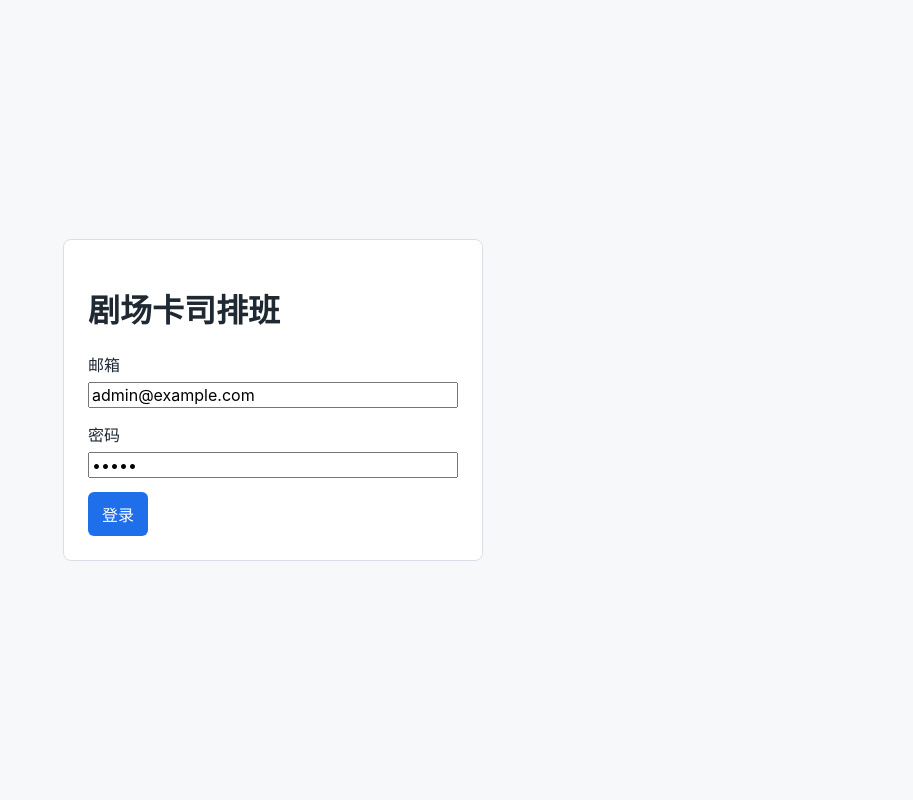
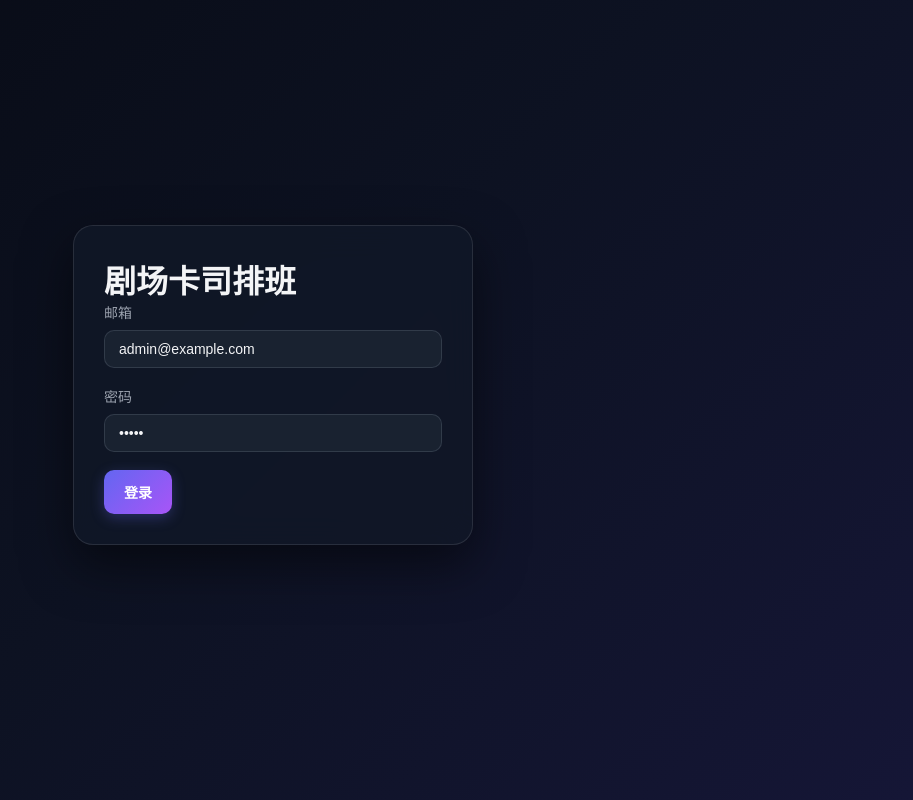
Before and after one commit to disfeng/theater-cast-scheduler, a React (Vite) app in the folder frontend/: page / in a window 1280 px wide. Shown: the whole page, without its empty margins (367-1280 px from the left). Built offline with nearby package versions, Linux system fonts and the light colour scheme.

Commit message:
style: apply premium dark-mode design system with Outfit typography and glassmorphism

```diff
--- a/frontend/src/pages/admin/MonthlyPlanPage.tsx
+++ b/frontend/src/pages/admin/MonthlyPlanPage.tsx
@@ -85,14 +85,25 @@ export function MonthlyPlanPage() {
       </div>
 
       <div className="panel">
-        <h3>本月场次</h3>
-        <ul>
+        <h3>本月场次 ({performances.length})</h3>
+        <div style={{ display: "grid", gridTemplateColumns: "repeat(auto-fill, minmax(200px, 1fr))", gap: "16px", marginTop: "10px" }}>
           {performances.map((performance) => (
-            <li key={performance.id}>
-              {performance.performance_date} {performance.slot}
-            </li>
+            <div key={performance.id} className="panel" style={{ padding: "16px", margin: 0, background: "rgba(255, 255, 255, 0.03)" }}>
+              <span style={{ display: "none" }}>{performance.performance_date} {performance.slot}</span>
+              <div style={{ fontWeight: "bold", fontSize: "16px", marginBottom: "8px" }}>
+                {performance.performance_date}
+              </div>
+              <div style={{ display: "flex", justifyContent: "space-between", alignItems: "center" }}>
+                <span className="badge badge-success" style={{ textTransform: "capitalize" }}>
+                  {performance.slot === "early" ? "下午场" : performance.slot === "late" ? "晚场" : performance.slot}
+                </span>
+                <span style={{ fontSize: "12px", color: "var(--text-secondary)" }}>
+                  {performance.status === "draft" ? "草稿" : "已发布"}
+                </span>
+              </div>
+            </div>
           ))}
-        </ul>
+        </div>
       </div>
     </section>
   );
--- a/frontend/src/styles.css
+++ b/frontend/src/styles.css
@@ -1,61 +1,64 @@
+@import url('https://fonts.googleapis.com/css2?family=Outfit:wght@300;400;500;600;700&display=swap');
+
+:root {
+  --bg-gradient: linear-gradient(135deg, #070a13 0%, #0d1222 50%, #151636 100%);
+  --panel-bg: rgba(17, 22, 39, 0.7);
+  --panel-border: rgba(255, 255, 255, 0.08);
+  --panel-shadow: 0 8px 32px 0 rgba(0, 0, 0, 0.5);
+  --sidebar-bg: #030611;
+  --text-primary: #f3f4f6;
+  --text-secondary: #9ca3af;
+  --primary: #6366f1;
+  --primary-hover: #4f46e5;
+  --accent: #a855f7;
+  --success: #10b981;
+  --danger: #ef4444;
+  --input-bg: rgba(31, 41, 55, 0.7);
+  --input-border: rgba(75, 85, 99, 0.5);
+  --font-family: 'Outfit', Inter, ui-sans-serif, system-ui, sans-serif;
+}
+
 * {
   box-sizing: border-box;
+  margin: 0;
+  padding: 0;
+  transition: background-color 0.2s ease, border-color 0.2s ease, transform 0.2s ease, box-shadow 0.2s ease;
 }
 
 body {
-  margin: 0;
-  font-family: Inter, ui-sans-serif, system-ui, -apple-system, BlinkMacSystemFont, "Segoe UI", sans-serif;
-  background: #f7f8fa;
-  color: #1f2933;
+  font-family: var(--font-family);
+  background: var(--bg-gradient);
+  background-attachment: fixed;
+  color: var(--text-primary);
+  min-height: 100vh;
+  -webkit-font-smoothing: antialiased;
+  -moz-osx-font-smoothing: grayscale;
 }
 
-button,
-input,
-select,
-textarea {
-  font: inherit;
-}
-
-.login {
-  min-height: 100vh;
-  display: grid;
-  place-items: center;
-  padding: 24px;
-}
-
-.panel {
-  width: min(420px, 100%);
-  background: #ffffff;
-  border: 1px solid #d9dee7;
-  border-radius: 8px;
-  padding: 24px;
-}
-
-.field {
-  display: grid;
-  gap: 6px;
-  margin-bottom: 14px;
-}
-
-.button {
-  border: 0;
-  border-radius: 6px;
-  background: #1f6feb;
-  color: white;
-  padding: 10px 14px;
-  cursor: pointer;
-}
-
+/* Sidebar and layout */
 .shell {
   display: grid;
-  grid-template-columns: 240px 1fr;
+  grid-template-columns: 260px 1fr;
   min-height: 100vh;
 }
 
 .sidebar {
-  background: #111827;
-  color: white;
-  padding: 20px;
+  background: var(--sidebar-bg);
+  border-right: 1px solid var(--panel-border);
+  padding: 28px 20px;
+  display: flex;
+  flex-direction: column;
+  gap: 32px;
+}
+
+.sidebar h1 {
+  font-size: 22px;
+  font-weight: 700;
+  letter-spacing: -0.5px;
+  background: linear-gradient(135deg, #38bdf8 0%, #818cf8 50%, #c084fc 100%);
+  -webkit-background-clip: text;
+  -webkit-text-fill-color: transparent;
+  padding-bottom: 4px;
 }
 
 .nav {
@@ -63,6 +66,246 @@ textarea {
   gap: 8px;
 }
 
+.nav .button {
+  background: transparent;
+  color: var(--text-secondary);
+  border: 1px solid transparent;
+  border-radius: 10px;
+  padding: 12px 16px;
+  text-align: left;
+  display: flex;
+  align-items: center;
+  gap: 12px;
+  font-weight: 500;
+  font-size: 15px;
+  transition: all 0.2s cubic-bezier(0.4, 0, 0.2, 1);
+  cursor: pointer;
+  width: 100%;
+}
+
+.nav .button:hover {
+  background: rgba(255, 255, 255, 0.05);
+  color: var(--text-primary);
+  transform: translateX(4px);
+}
+
+.nav .button.active {
+  background: linear-gradient(135deg, rgba(99, 102, 241, 0.15) 0%, rgba(168, 85, 247, 0.15) 100%);
+  border-color: rgba(99, 102, 241, 0.4);
+  color: var(--text-primary);
+  box-shadow: 0 0 20px rgba(99, 102, 241, 0.1);
+}
+
+.nav .button.active svg {
+  color: var(--primary);
+  filter: drop-shadow(0 0 5px rgba(99, 102, 241, 0.5));
+}
+
 .content {
+  padding: 40px;
+  overflow-y: auto;
+}
+
+/* Page content elements */
+h2 {
+  font-size: 28px;
+  font-weight: 700;
+  margin-bottom: 24px;
+  letter-spacing: -0.5px;
+  background: linear-gradient(135deg, #ffffff 0%, #cbd5e1 100%);
+  -webkit-background-clip: text;
+  -webkit-text-fill-color: transparent;
+}
+
+p {
+  color: var(--text-secondary);
+  font-size: 15px;
+  line-height: 1.6;
+}
+
+/* Form and Fields */
+.panel {
+  background: var(--panel-bg);
+  border: 1px solid var(--panel-border);
+  border-radius: 16px;
+  padding: 30px;
+  box-shadow: var(--panel-shadow);
+  backdrop-filter: blur(16px);
+  -webkit-backdrop-filter: blur(16px);
+  margin-bottom: 30px;
+  width: 100%;
+}
+
+.panel h3 {
+  font-size: 18px;
+  font-weight: 600;
+  margin-bottom: 20px;
+  color: #fff;
+}
+
+.field {
+  display: grid;
+  gap: 8px;
+  margin-bottom: 18px;
+}
+
+label {
+  font-size: 14px;
+  font-weight: 500;
+  color: var(--text-secondary);
+}
+
+input, select, textarea {
+  background: var(--input-bg);
+  border: 1px solid var(--input-border);
+  border-radius: 10px;
+  color: var(--text-primary);
+  padding: 10px 14px;
+  outline: none;
+  font-size: 14px;
+  transition: all 0.2s ease;
+  width: 100%;
+}
+
+input:focus, select:focus, textarea:focus {
+  border-color: var(--primary);
+  box-shadow: 0 0 0 3px rgba(99, 102, 241, 0.25);
+  background: rgba(31, 41, 55, 0.9);
+}
+
+/* Primary buttons */
+.button {
+  background: linear-gradient(135deg, var(--primary) 0%, var(--accent) 100%);
+  border: 0;
+  border-radius: 10px;
+  color: white;
+  padding: 12px 20px;
+  font-weight: 600;
+  font-size: 14px;
+  cursor: pointer;
+  box-shadow: 0 4px 14px 0 rgba(99, 102, 241, 0.3);
+  transition: all 0.2s cubic-bezier(0.4, 0, 0.2, 1);
+  display: inline-flex;
+  align-items: center;
+  justify-content: center;
+  gap: 8px;
+}
+
+.button:hover {
+  transform: translateY(-2px);
+  box-shadow: 0 6px 20px 0 rgba(99, 102, 241, 0.4);
+  filter: brightness(1.1);
+}
+
+.button:active {
+  transform: translateY(0);
+}
+
+.button[disabled] {
+  opacity: 0.5;
+  cursor: not-allowed;
+  transform: none;
+  box-shadow: none;
+}
+
+/* Tables and grids */
+table {
+  width: 100%;
+  border-collapse: separate;
+  border-spacing: 0;
+  margin-top: 10px;
+}
+
+th {
+  background: rgba(255, 255, 255, 0.02);
+  color: var(--text-secondary);
+  font-weight: 600;
+  font-size: 13px;
+  text-transform: uppercase;
+  letter-spacing: 0.5px;
+  padding: 14px 16px;
+  border-bottom: 2px solid var(--panel-border);
+}
+
+td {
+  padding: 16px;
+  border-bottom: 1px solid var(--panel-border);
+  color: var(--text-primary);
+  font-size: 14px;
+}
+
+tr:hover td {
+  background: rgba(255, 255, 255, 0.01);
+}
+
+/* Badges and Alerts */
+.badge {
+  display: inline-flex;
+  align-items: center;
+  padding: 4px 10px;
+  border-radius: 9999px;
+  font-size: 12px;
+  font-weight: 600;
+  line-height: 1;
+}
+
+.badge-success {
+  background: rgba(16, 185, 129, 0.15);
+  color: #34d399;
+  border: 1px solid rgba(16, 185, 129, 0.2);
+}
+
+.badge-danger {
+  background: rgba(239, 68, 68, 0.15);
+  color: #f87171;
+  border: 1px solid rgba(239, 68, 68, 0.2);
+}
+
+.alert {
+  padding: 14px 20px;
+  border-radius: 12px;
+  font-size: 14px;
+  font-weight: 500;
+  margin-bottom: 20px;
+  display: flex;
+  align-items: center;
+  gap: 12px;
+}
+
+.alert-danger {
+  background: rgba(239, 68, 68, 0.1);
+  border: 1px solid rgba(239, 68, 68, 0.25);
+  color: #f87171;
+}
+
+.alert-success {
+  background: rgba(16, 185, 129, 0.1);
+  border: 1px solid rgba(16, 185, 129, 0.25);
+  color: #34d399;
+}
+
+/* Custom Login form panel override */
+.login {
+  min-height: 100vh;
+  display: grid;
+  place-items: center;
+  background: var(--bg-gradient);
   padding: 24px;
 }
+
+.login .panel {
+  width: 400px;
+  border-radius: 20px;
+  box-shadow: 0 20px 50px rgba(0, 0, 0, 0.5);
+  border: 1px solid rgba(255, 255, 255, 0.1);
+  background: rgba(17, 24, 39, 0.85);
+}
+
+.login h2 {
+  text-align: center;
+  margin-bottom: 24px;
+  font-size: 26px;
+  background: linear-gradient(135deg, #60a5fa 0%, #a78bfa 100%);
+  -webkit-background-clip: text;
+  -webkit-text-fill-color: transparent;
+}
```
Also changed, not shown: 2 other files (tests, documents, lock files or other folders).
